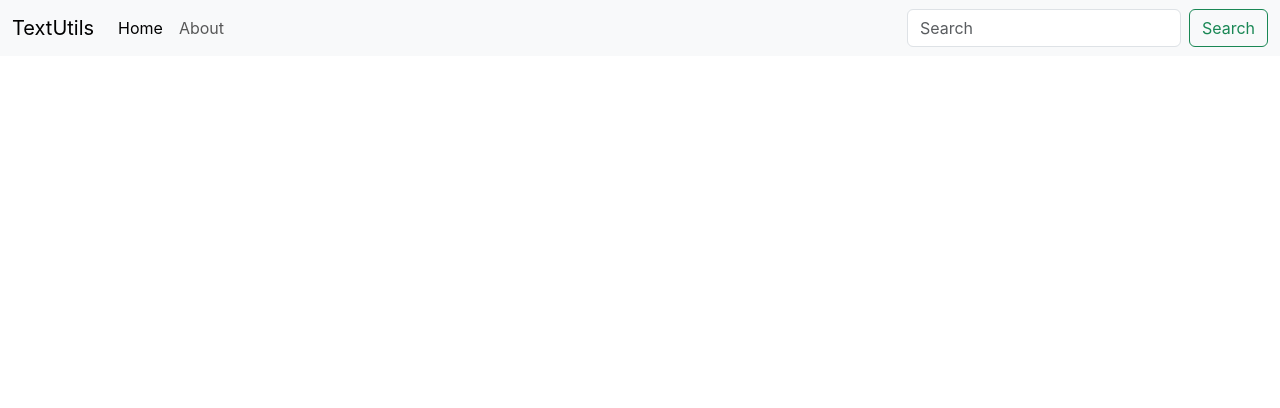
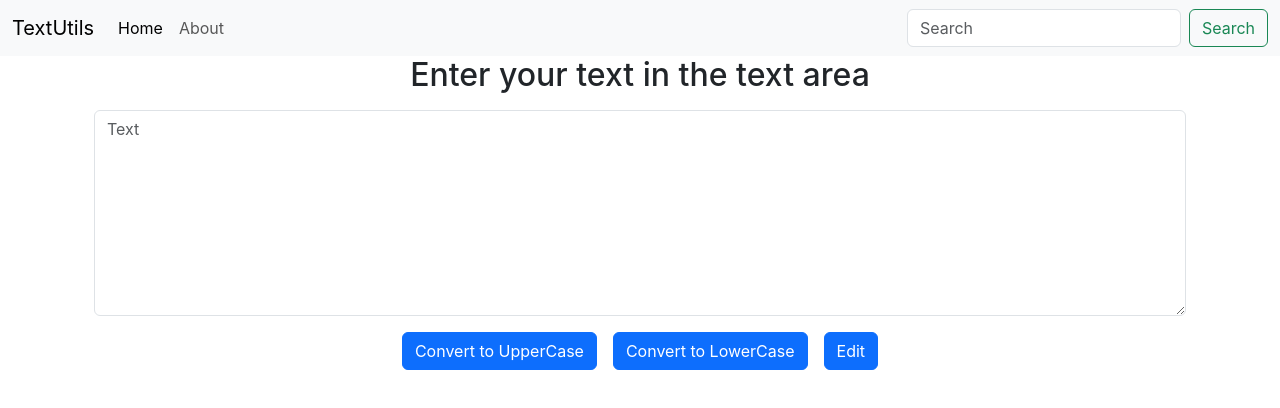
Before and after one commit to samathur175/react-04, a React (Create React App) app: page / in a window 1280 px wide. Shown: the top 408 px of the page. Built offline with nearby package versions, Linux system fonts and the light colour scheme.

Commit message:
Added a text box with button that can change the text to UpperCase and Lowercase format.

```diff
--- a/src/App.css
+++ b/src/App.css
@@ -36,3 +36,9 @@
     transform: rotate(360deg);
   }
 }
+.form-control {
+  margin: 3%, 20% 3%, 20%;
+}
+.uppercase {
+  text-transform: capitalize;
+}
--- a/src/App.js
+++ b/src/App.js
@@ -1,9 +1,12 @@
 import "./App.css";
 import Navbar from "./Compnents/Navbar";
+import TextAreabox from "./Compnents/NewComp";
+
 function App() {
   return (
     <div className="App">
       <Navbar />
+      <TextAreabox heading="Enter your text in the text area" />
     </div>
   );
 }
--- /dev/null
+++ b/src/Compnents/NewComp.js
@@ -0,0 +1,40 @@
+import React, { useState } from "react";
+
+const TextAreabox = (props) => {
+  const upperCaseText = () => {
+    let newText = text.toUpperCase();
+    updatedText(newText);
+  };
+  const lowerCaseText = () => {
+    let newText = text.toLowerCase();
+    updatedText(newText);
+  };
+  const handleOnChange = (event) => {
+    updatedText(event.target.value);
+  };
+  const [text, updatedText] = useState("");
+  return (
+    <div className="container">
+      <h2>{props.heading}</h2>
+      <div className="container my-3">
+        <textarea
+          className="form-control"
+          placeholder="Text"
+          id="floatingTextarea2"
+          rows="8"
+          value={text}
+          onChange={handleOnChange}
+        />
+      </div>
+      <button className="btn btn-primary mx-2" onClick={upperCaseText}>
+        Convert to UpperCase
+      </button>
+      <button className="btn btn-primary mx-2" onClick={lowerCaseText}>
+        Convert to LowerCase
+      </button>
+      <button className="btn btn-primary mx-2">Edit</button>
+    </div>
+  );
+};
+
+export default TextAreabox;
```
